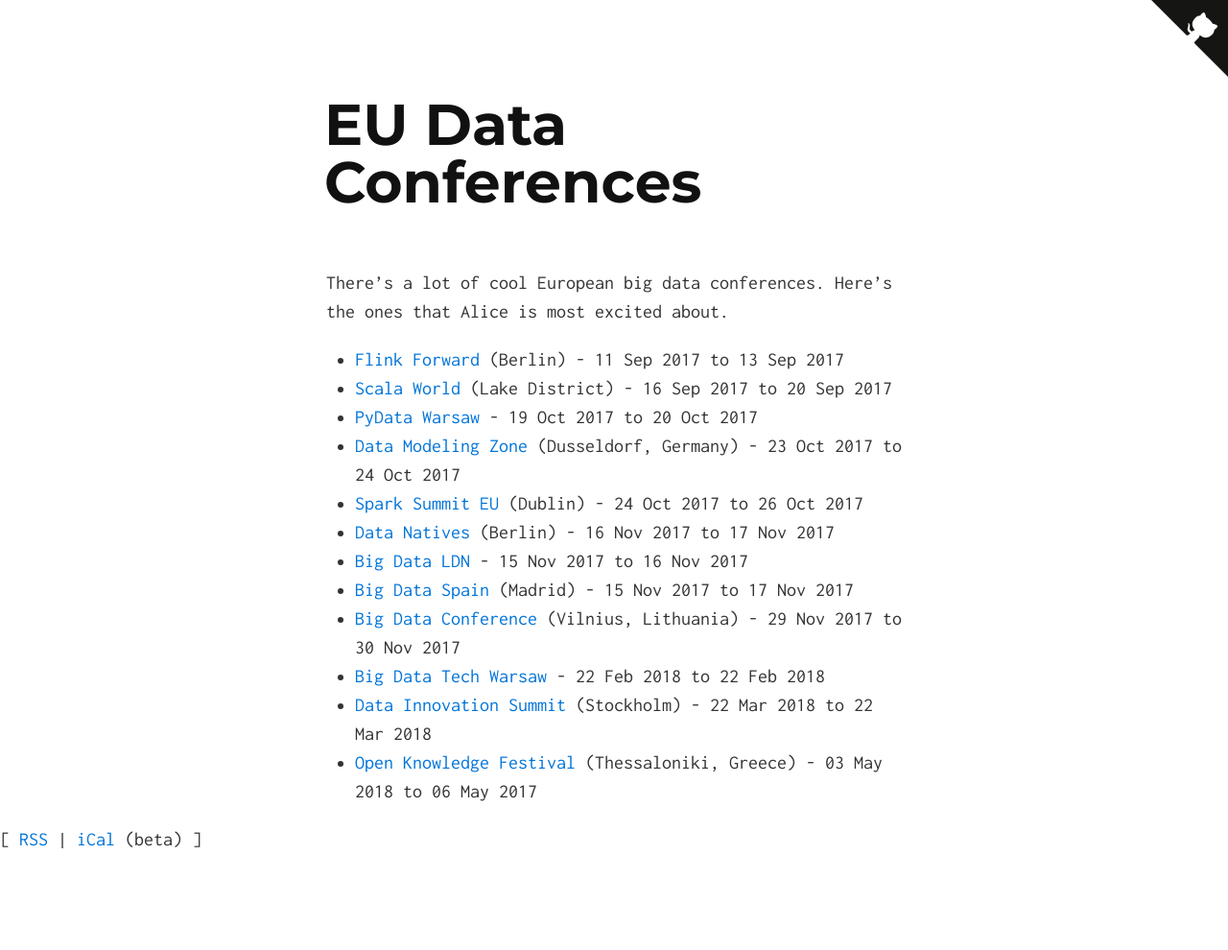
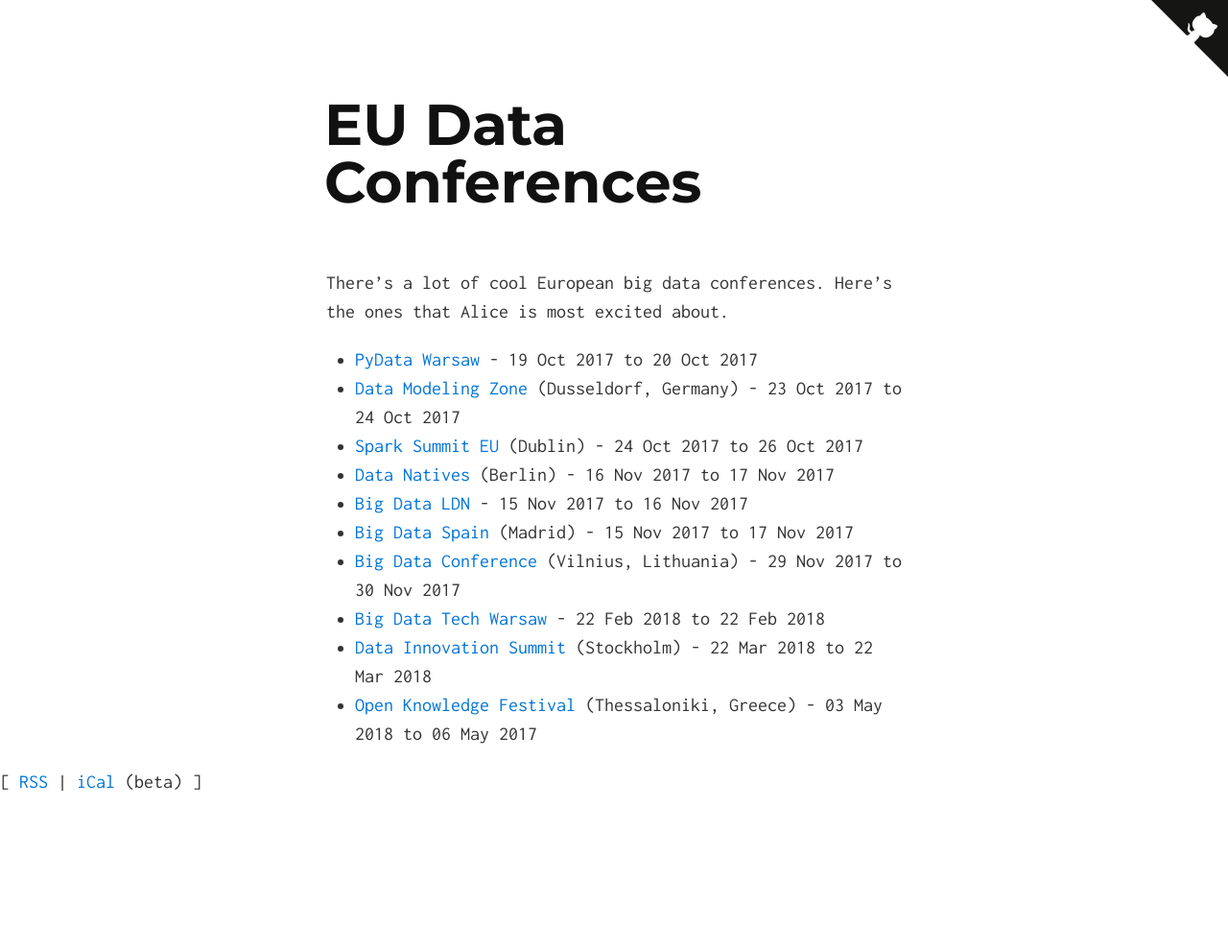
Before and after one commit to eudataconf/eudataconf, a Jekyll site: the page built from index.md, in a window 1280 px wide. Shown: the whole page at 96% size. Built offline with Jekyll 4.4.1, drawn with Linux system fonts in a browser that asks for light colours; after the commit the page ends 930 px from its top, so only the background shows below that.

Commit message:
remove old conferences

```diff
--- a/_data/conferences.yml
+++ b/_data/conferences.yml
@@ -1,17 +1,3 @@
-- name: Flink Forward
-  location: Berlin
-  roughdate: 11-13 September 2017
-  uri: http://berlin.flink-forward.org
-  uid: 16
-  startdate: 2017-09-11
-  enddate: 2017-09-13
-- name: Scala World
-  location: Lake District
-  roughdate: 16-20 September 2017
-  uri: https://scala.world
-  uid: 11
-  startdate: 2017-09-16
-  enddate: 2017-09-20
 - name: PyData Warsaw
   roughdate: 19-20 October 2017
   uri: https://pydata.org/warsaw2017/
```
